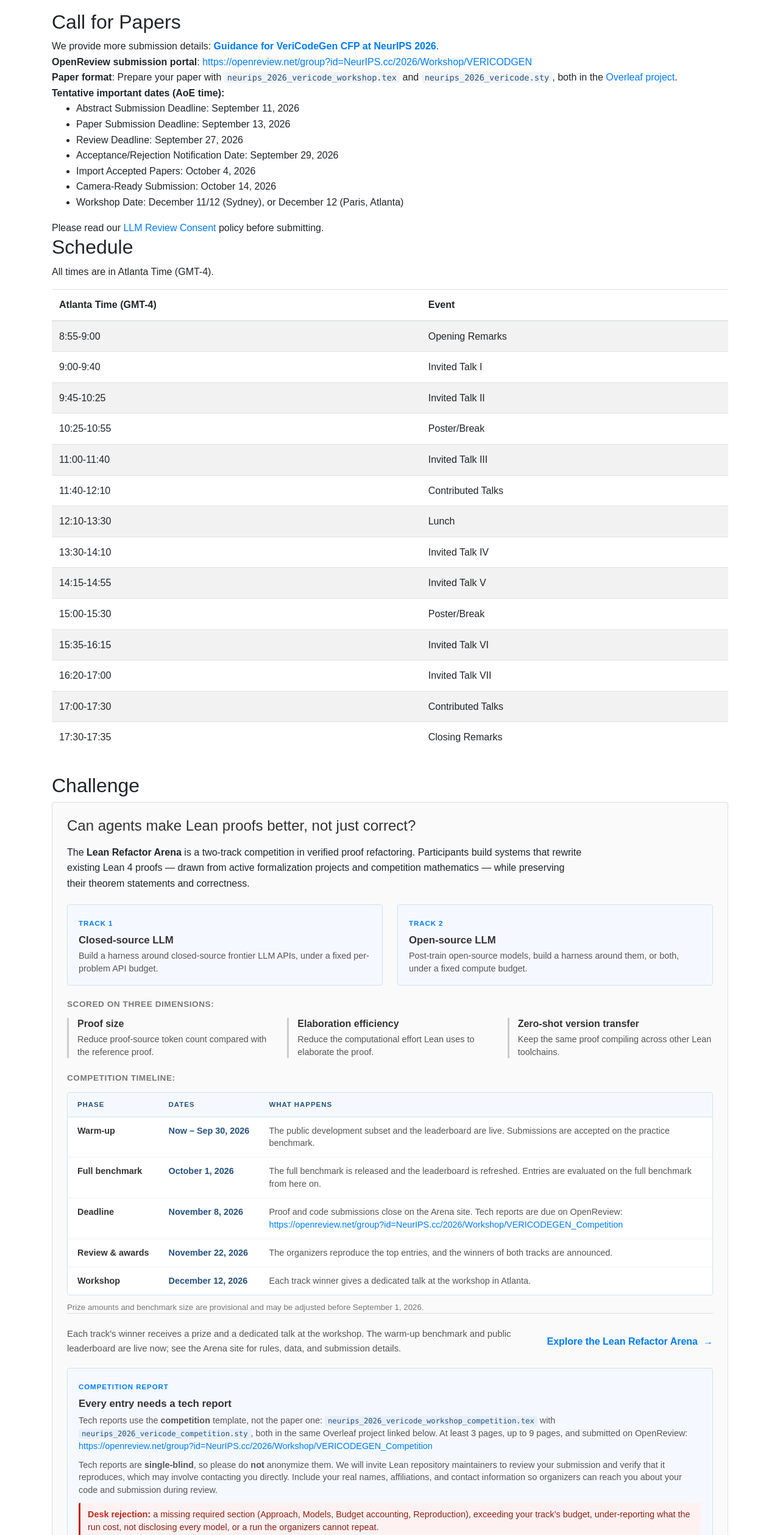
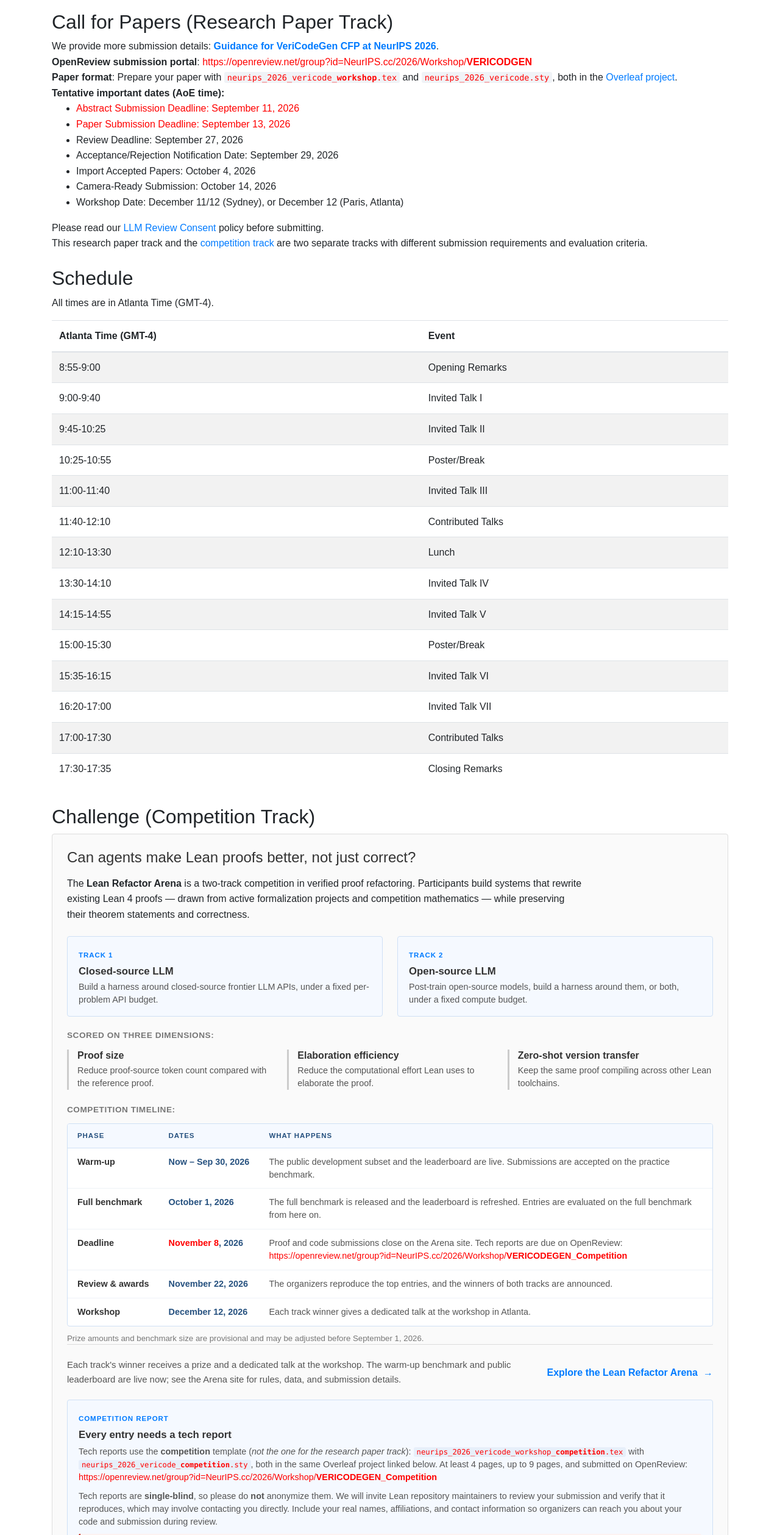
Before and after one commit to vericodegen/vericodegen.github.io, a plain HTML site: page index.html in a window 1280 px wide. Shown: the part 1717-4234 px from the top of the page at 61% size. Drawn offline with nearby package versions, Linux system fonts and the light colour scheme.

Commit message:
highlight keep differences b/w paper and competition tracks

```diff
--- a/index.html
+++ b/index.html
@@ -154,20 +154,20 @@
 
 
             <section id="cfp" class="location">
-                <h2>Call for Papers</h2>
+                <h2>Call for Papers (Research Paper Track)</h2>
                 <span>We provide more submission details: <b><a href="./cfp.html" target="_blank">Guidance for VeriCodeGen CFP at NeurIPS 2026</a></b>.</span>
                 <br>
-                <span><b>OpenReview submission portal</b>: <a href="https://openreview.net/group?id=NeurIPS.cc/2026/Workshop/VERICODEGEN" target="_blank">https://openreview.net/group?id=NeurIPS.cc/2026/Workshop/VERICODGEN</a></span>
+                <span><b>OpenReview submission portal</b>: <a href="https://openreview.net/group?id=NeurIPS.cc/2026/Workshop/VERICODEGEN" target="_blank" style="color: red;">https://openreview.net/group?id=NeurIPS.cc/2026/Workshop/<b>VERICODGEN</b></a></span>
                 <br>
-                <span><b>Paper format</b>: Prepare your paper with <code>neurips_2026_vericode_workshop.tex</code> and <code>neurips_2026_vericode.sty</code>, both in the <a href="https://www.overleaf.com/read/fhmwmtrgwkmc#4d5413" target="_blank" rel="noopener noreferrer">Overleaf project</a>.</span>
+                <span><b>Paper format</b>: Prepare your paper with <code style="color: red;">neurips_2026_vericode_<b>workshop</b>.tex</code> and <code style="color: red;">neurips_2026_vericode.sty</code>, both in the <a href="https://www.overleaf.com/read/fhmwmtrgwkmc#4d5413" target="_blank" rel="noopener noreferrer">Overleaf project</a>.</span>
 
                 <div class="important-dates">
                     <b>Tentative important dates (AoE time):</b>
                     <ul>
                         <!-- <li>Abstract Submission Deadline: April 21, 2026</li> -->
-                        <li>Abstract Submission Deadline: September 11, 2026</li>
+                        <li><span style="color: red;">Abstract Submission Deadline: September 11, 2026</span></li>
                         <!-- <li>Paper Submission Deadline: April 24, 2026</li> -->
-                        <li>Paper Submission Deadline: September 13, 2026</li>
+                        <li><span style="color: red;">Paper Submission Deadline: September 13, 2026</span></li>
                         <!-- <li>Review Bidding Period: April 24 - 27, 2026</li> -->
                         <!-- <li>Review Bidding Period: August 29 - September 2, 2026</li> -->
                         <!-- <li>Review Deadline: May 14, 2026</li> -->
@@ -180,8 +180,12 @@
                         <!-- <li>Workshop Date: July 10 or 11, 2026</li> -->
                         <li>Workshop Date: December 11/12 (Sydney), or December 12 (Paris, Atlanta)</li>
                     </ul>
+                <span>Please read our <a href="./cfp.html#llm-review-consent" target="_blank">LLM Review Consent</a> policy before submitting.</span>
+                <br>
+                <span>This research paper track and the <a href="#challenge">competition track</a> are two separate tracks with different submission requirements and evaluation criteria.</span>
+                <br>
                 </div>
-                <span>Please read our <a href="./cfp.html#llm-review-consent" target="_blank">LLM Review Consent</a> policy before submitting.</span>
+                <br>
             </section>
 
                 <!-- https://workshop-llm-reasoning-planning.github.io/ -->
@@ -277,7 +281,7 @@
 
 
             <section id="challenge" class="Challenge">
-                <h2>Challenge</h2>
+                <h2>Challenge (Competition Track)</h2>
                 <div class="challenge-card">
                     <div class="challenge-copy">
                         <h3 class="challenge-question">Can agents make Lean proofs better, not just correct?</h3>
@@ -336,8 +340,8 @@
                                 </tr>
                                 <tr>
                                     <td class="timeline-phase">Deadline</td>
-                                    <td class="timeline-when">November 8, 2026</td>
-                                    <td>Proof and code submissions close on the Arena site. Tech reports are due on OpenReview: <a href="https://openreview.net/group?id=NeurIPS.cc/2026/Workshop/VERICODEGEN" target="_blank" rel="noopener noreferrer">https://openreview.net/group?id=NeurIPS.cc/2026/Workshop/VERICODEGEN_Competition</a></td>
+                                    <td class="timeline-when"><span style="color: red;">November 8</span>, 2026</td>
+                                    <td>Proof and code submissions close on the Arena site. Tech reports are due on OpenReview: <a href="https://openreview.net/group?id=NeurIPS.cc/2026/Workshop/VERICODEGEN" target="_blank" rel="noopener noreferrer" style="color: red;">https://openreview.net/group?id=NeurIPS.cc/2026/Workshop/<b>VERICODEGEN_Competition</b></a></td>
                                 </tr>
                                 <tr>
                                     <td class="timeline-phase">Review &amp; awards</td>
@@ -362,9 +366,9 @@
                     <div class="format-note">
                         <span class="challenge-track-tag">Competition report</span>
                         <h4 class="format-note-title">Every entry needs a tech report</h4>
-                        <p>Tech reports use the <b>competition</b> template, not the paper one: <code>neurips_2026_vericode_workshop_competition.tex</code> with <code>neurips_2026_vericode_competition.sty</code>, both in the same Overleaf project linked below. At least 3 pages, up to 9 pages, and submitted on OpenReview: <a href="https://openreview.net/group?id=NeurIPS.cc/2026/Workshop/VERICODEGEN_Competition" target="_blank" rel="noopener noreferrer">https://openreview.net/group?id=NeurIPS.cc/2026/Workshop/VERICODEGEN_Competition</a></p>
+                        <p>Tech reports use the <b>competition</b> template (<em>not the one for the research paper track</em>): <code style="color: red;">neurips_2026_vericode_workshop_<b>competition</b>.tex</code> with <code style="color: red;">neurips_2026_vericode_<b>competition</b>.sty</code>, both in the same Overleaf project linked below. At least 4 pages, up to 9 pages, and submitted on OpenReview: <a href="https://openreview.net/group?id=NeurIPS.cc/2026/Workshop/VERICODEGEN_Competition" target="_blank" rel="noopener noreferrer" style="color: red;">https://openreview.net/group?id=NeurIPS.cc/2026/Workshop/<b>VERICODEGEN_Competition</b></a></p>
                         <p>Tech reports are <b>single-blind</b>, so please do <b>not</b> anonymize them. We will invite Lean repository maintainers to review your submission and verify that it reproduces, which may involve contacting you directly. Include your real names, affiliations, and contact information so organizers can reach you about your code and submission during review.</p>
-                        <p class="format-note-warn"><b>Desk rejection:</b> a missing required section (Approach, Models, Budget accounting, Reproduction), exceeding your track&rsquo;s budget, under-reporting what the run cost, not disclosing every model, or a run the organizers cannot repeat.</p>
+                        <p class="format-note-warn"><b>Desk rejection:</b> a missing required section (Approach, Models, Budget, Reproduction), exceeding your track&rsquo;s budget, under-reporting what the run cost, not disclosing every model, or a run the organizers cannot repeat.</p>
                         <div class="format-note-actions">
                             <a class="challenge-button" href="https://www.overleaf.com/read/fhmwmtrgwkmc#4d5413" target="_blank" rel="noopener noreferrer">Open the report template on Overleaf <span aria-hidden="true">&rarr;</span></a>
                             <a class="challenge-button" href="https://leanrefactor.github.io/" target="_blank" rel="noopener noreferrer">Full rules: Tracks &amp; Rules <span aria-hidden="true">&rarr;</span></a>
```
Also changed, not shown: cfp.html (+3 -3 lines).
